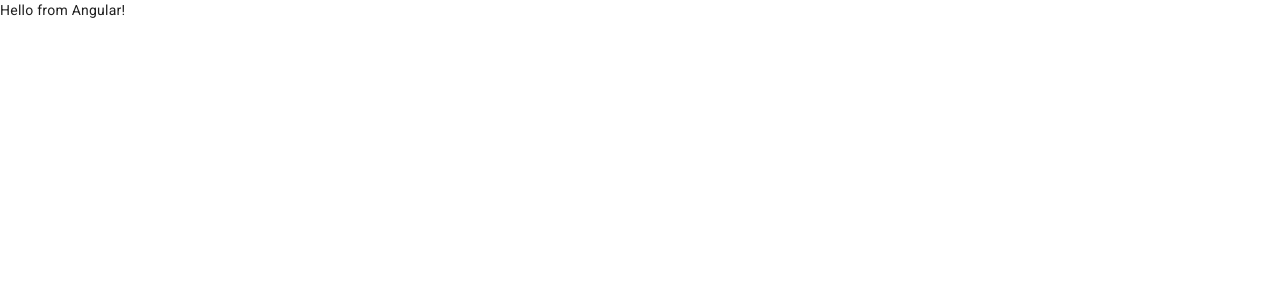
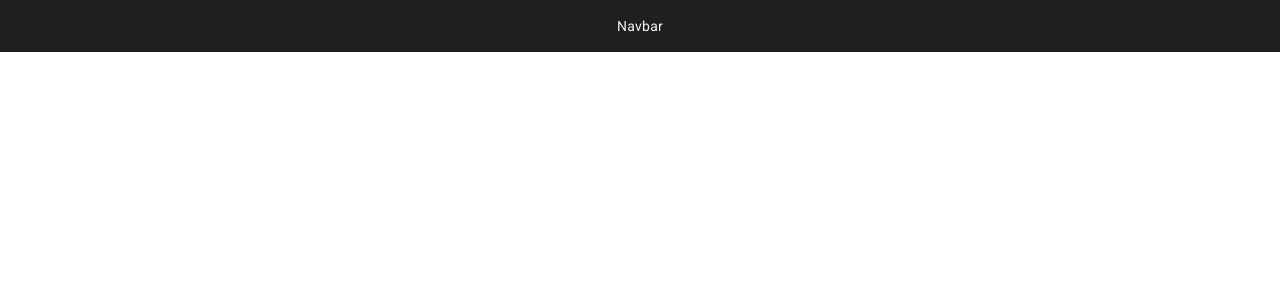
Before and after one commit to ionchiriac99/angular-project, an Angular app: page / in a window 1280 px wide. Shown: the top 300 px of the page. Built offline with nearby package versions, Linux system fonts and the light colour scheme.

Commit message:
add schematic navbar

```diff
--- a/src/app/app.component.html
+++ b/src/app/app.component.html
@@ -1,2 +1,2 @@
-Hello from Angular!
+<navbar></navbar>
 <router-outlet></router-outlet>
--- a/src/app/core/core.module.ts
+++ b/src/app/core/core.module.ts
@@ -1,10 +1,11 @@
 import {CommonModule} from '@angular/common';
 import {NgModule} from '@angular/core';
 import {RoutingModule} from './routing.module';
+import {NavbarModule} from './navbar/navbar.module';
 
 @NgModule({
-	imports: [CommonModule, RoutingModule],
-	exports: [RoutingModule],
+	imports: [CommonModule, RoutingModule, NavbarModule],
+	exports: [RoutingModule, NavbarModule],
 	declarations: [],
 	providers: [],
 })
--- /dev/null
+++ b/src/app/core/navbar/navbar.component.html
@@ -0,0 +1 @@
+<div>Navbar</div>
--- /dev/null
+++ b/src/app/core/navbar/navbar.component.scss
@@ -0,0 +1,12 @@
+:host {
+	display: flex;
+	width: 100%;
+	color: var(--contrast-color);
+	background-color: var(--base-color);
+	transition: color 300ms ease, background-color 300ms ease;
+	padding: 1rem;
+}
+
+div {
+	margin: 0 auto;
+}
--- a/src/app/core/services/color-mode.services.ts
+++ b/src/app/core/services/color-mode.services.ts
@@ -19,9 +19,13 @@
 		let mode: string | number = localStorage.getItem('color_mode');
 		mode = parseInt(mode);
 
-		if (mode === ColorMode.LIGHT || this.colorMode) {
+		if (isNaN(mode)) {
+			mode = this.colorMode;
+		}
+
+		if (mode === ColorMode.LIGHT) {
 			this.setLight();
-		} else if (mode === ColorMode.DARK || this.colorMode) {
+		} else if (mode === ColorMode.DARK) {
 			this.setDark();
 		}
 	}
```
Also changed, not shown: src/app/core/navbar/navbar.component.ts (added, +10 -0 lines), src/app/core/navbar/navbar.module.ts (added, +10 -0 lines).
